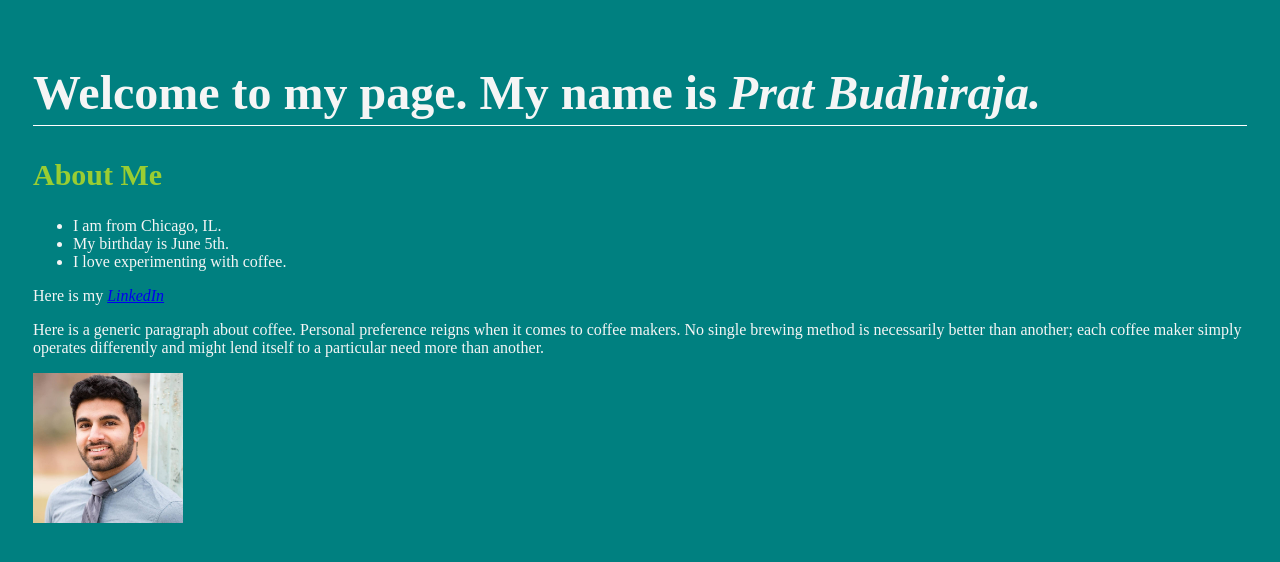
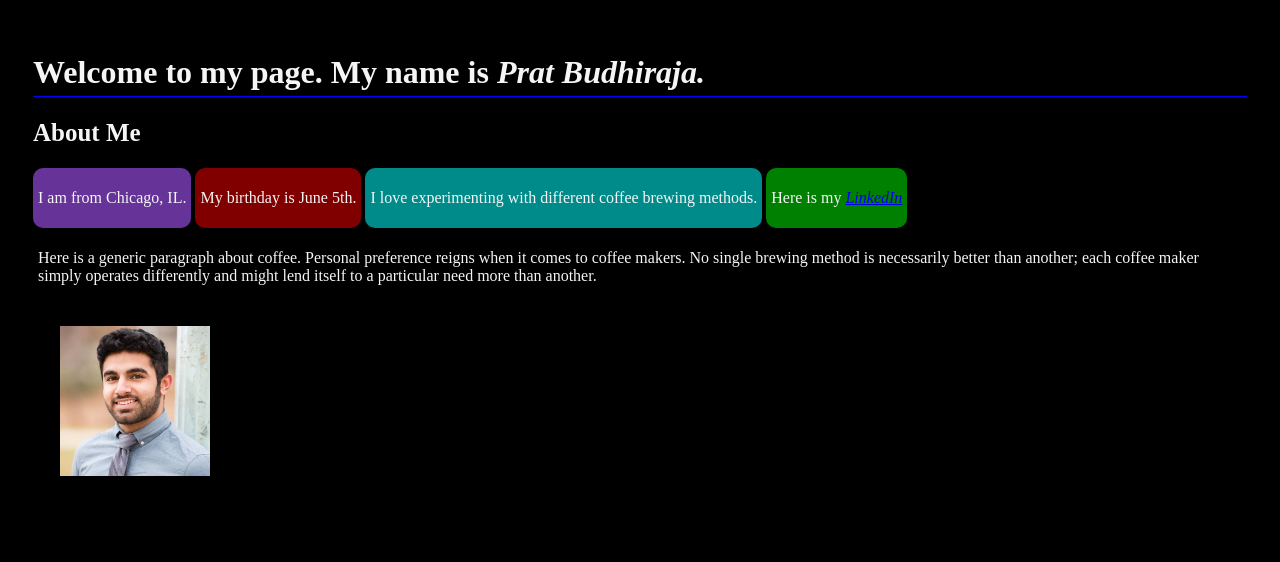
Before and after one commit to PratBudhiraja/mi349_personal_site, a plain HTML site: page index.html in a window 1280 px wide. Drawn offline with Linux system fonts and the light colour scheme.

Commit message:
added proper css layout

```diff
--- a/index.html
+++ b/index.html
@@ -9,17 +9,28 @@
 <body>
     <h1 id="description" class="section_header">Welcome to my page. My name is <em>Prat Budhiraja.</em></h1>
     <h2 class="footer">About Me</h2>
-    <ul>
-        <li>I am from Chicago, IL.</li>
-        <li>My birthday is June 5th.</li>
-        <li>I love experimenting with coffee.</li>
-    </ul>
-    <p>Here is my <em><a href="https://www.linkedin.com/in/prat-budhiraja/">LinkedIn</a></em></p>
-    <p> Here is a generic paragraph about coffee. Personal preference reigns when it comes to coffee makers.
-        No single brewing method is necessarily better than another;
-        each coffee maker simply operates differently and might lend itself to a particular
-        need more than another.</p>
-        <p><img id="portrait" src="avatar.jpg" alt="A headshot photo of me from about two years ago."></p>
-
+    <section class="cards">
+        <div class="card" id="c1">
+            <p>I am from Chicago, IL.</p>
+        </div>
+        <div class="card" id="c2">
+            <p>My birthday is June 5th.</p>
+        </div>
+        <div class="card" id="c3">
+            <p>I love experimenting with different coffee brewing methods.</p>
+        </div>
+        <div class="card" id = "c4">
+            <p>Here is my <em><a href="https://www.linkedin.com/in/prat-budhiraja/">LinkedIn</a></em></p>
+        </div>
+        <div class="card" id = "c5">
+            <p><img id="portrait" src="avatar.jpg" alt="A headshot photo of me from about two years ago."></p>
+        </div>
+        <div class="card" id = "c6">
+            <p> Here is a generic paragraph about coffee. Personal preference reigns when it comes to coffee makers.
+                No single brewing method is necessarily better than another;
+                each coffee maker simply operates differently and might lend itself to a particular
+                need more than another.</p>
+        </div>
+    </section>
 </body>
 </html>
--- a/style.css
+++ b/style.css
@@ -1,14 +1,14 @@
 body {
-    background: teal;
+    background: black;
     color: whitesmoke;
     padding: 25px;
     font-family: 'Times New Roman', Times, serif;
 }
 
 h1 {
-    font-size: 3em;
+    font-size: 2em;
     padding-bottom: 5px;
-    border-bottom: 1px solid #ffffff;
+    border-bottom: 1px solid blue;
     letter-spacing: normal;
 }
 
@@ -21,6 +21,45 @@ h1 {
 }
 
 .footer{
-    font-size: 30px;
-    color: yellowgreen;
+    font-size: 25px;
 }
+
+.card{
+    border-radius: 10px;
+    gap: 2px;
+    padding: 5px;
+    display: inline-block;
+}
+
+#c1 {
+    background: rebeccapurple;
+}
+
+#c2 {
+    background: maroon;
+}
+
+#c3 {
+    background: darkcyan;
+}
+
+#c4 {
+    background: green;
+}
+
+#c5{
+    position: absolute;
+    padding: 10px;
+    top: 300px;
+    left: 50px;
+}
+
+#c6{
+    display: inline-block;
+}
+
+@media (max-width: 600px) {
+    #c1 {
+        background: white;
+    }
+}
```
